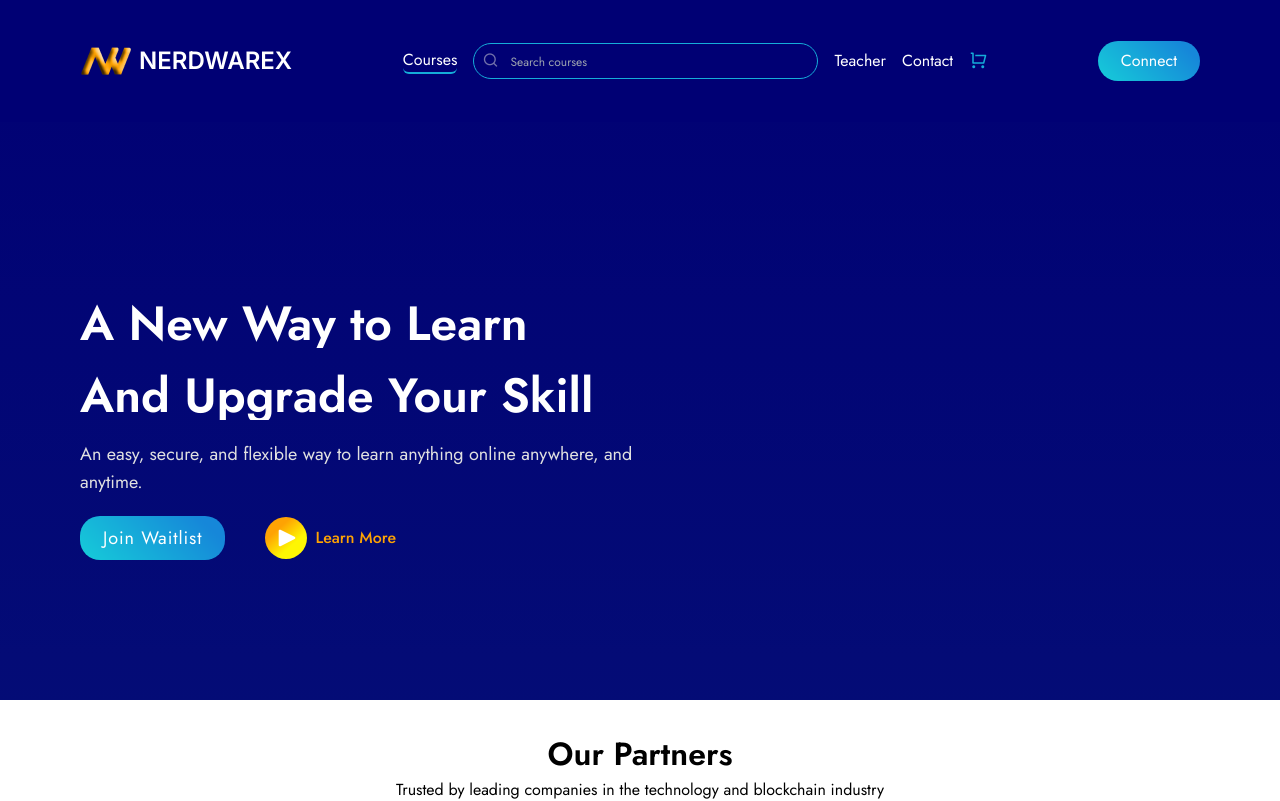
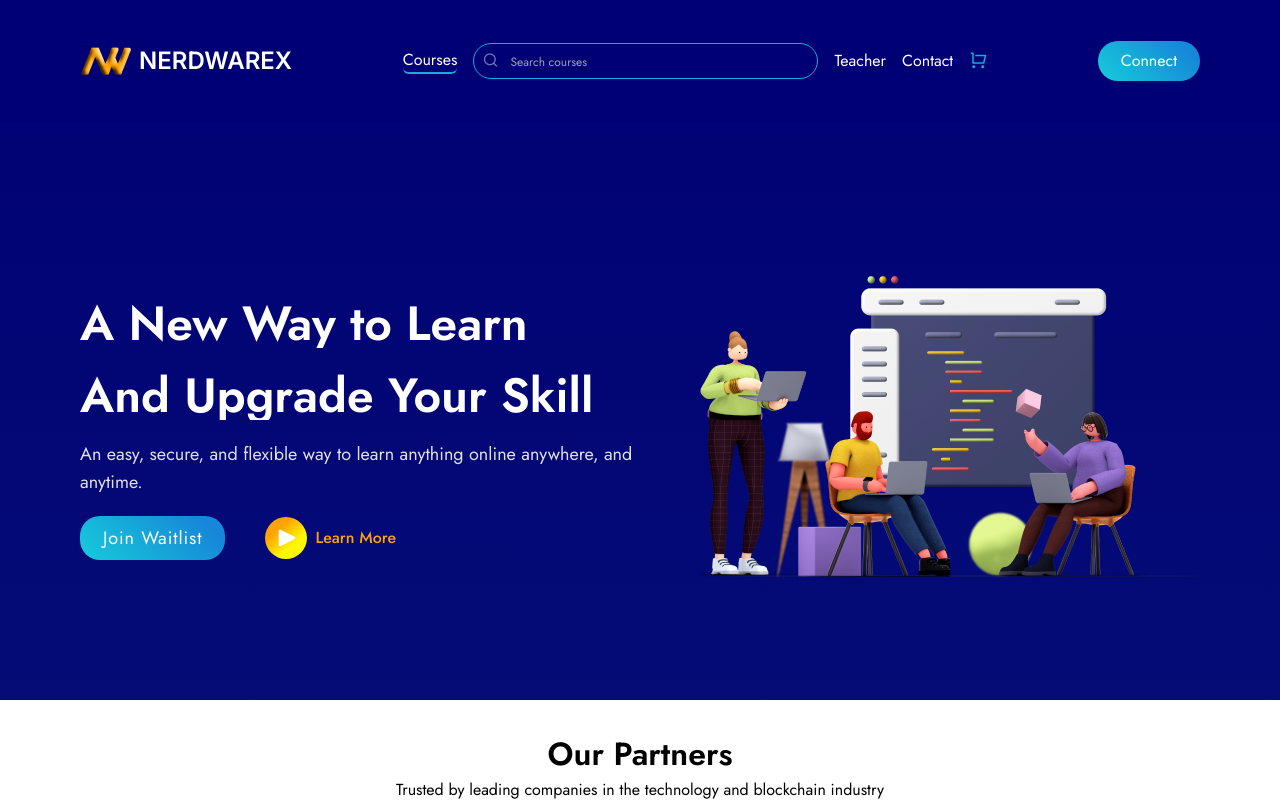
Before and after one commit to NerdwareX/nerdwarex-waitlist, a React (Create React App) app: page / in a window 1280 px wide. Shown: the top 801 px of the page. Built offline with nearby package versions, Linux system fonts and the light colour scheme.

Commit message:
Update Hero.jsx

```diff
--- a/src/components/home/Hero.jsx
+++ b/src/components/home/Hero.jsx
@@ -32,7 +32,7 @@ const Hero = () => {
           animate={{ y: [0, 40, 0], opacity: [0, 1] }}
           transition={{ type: "spring", delay: 0.5 }}
         >
-
+          <img src={heroImg} alt="" />
         </motion.div>
       </div>
     </section>
```
